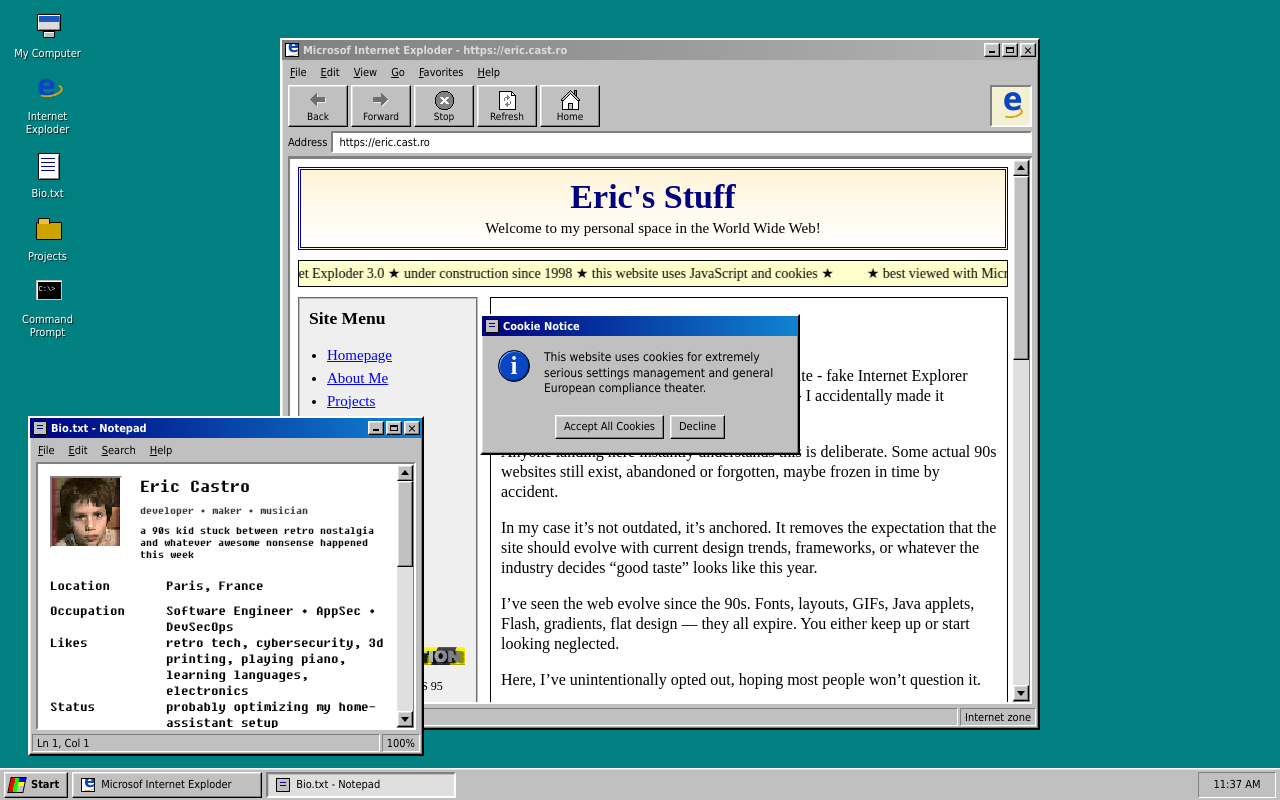
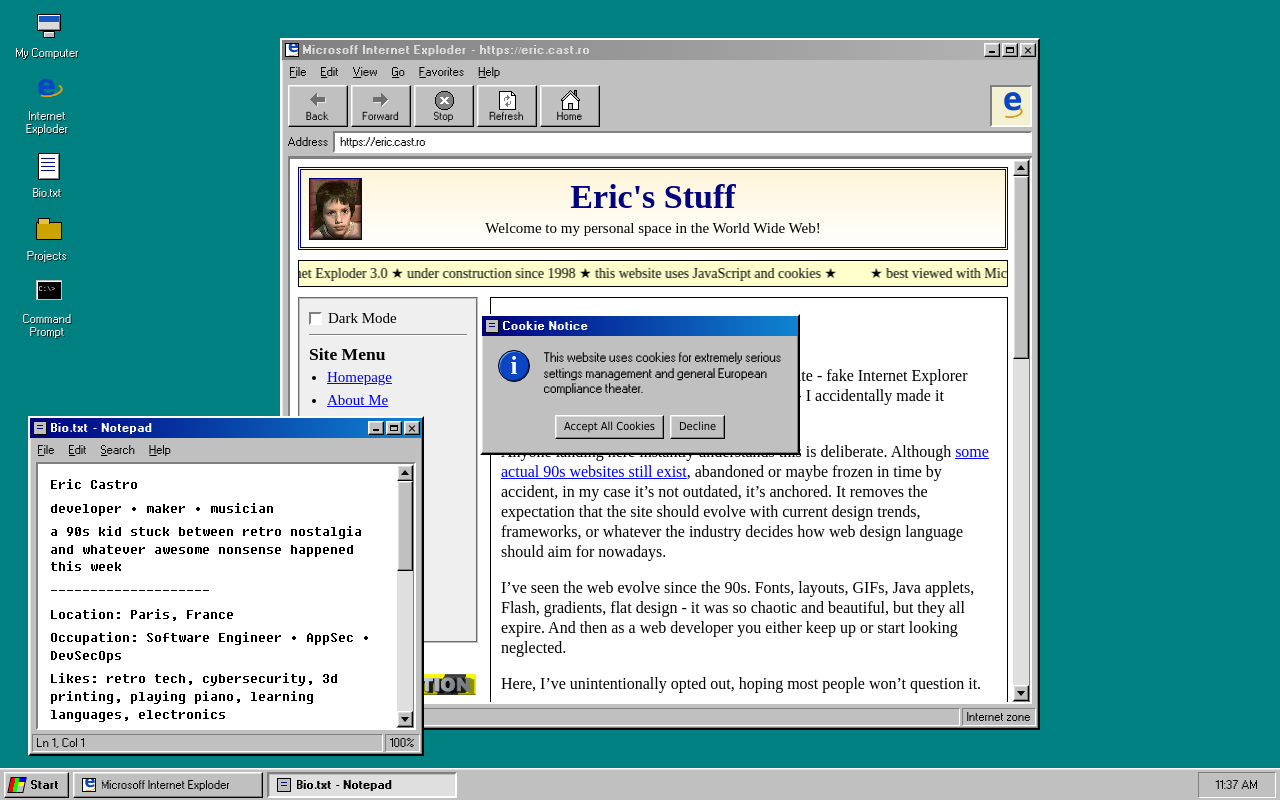
Before and after one commit to ericcastro/ericcastro.github.io, an Astro site: page / in a window 1280 px wide. Built offline with nearby package versions, Linux system fonts and the light colour scheme; Astro itself is replaced by a stand-in of ours.

Commit message:
Refine homepage links and bundled Win95 fonts

```diff
--- a/public/scripts/site-features.js
+++ b/public/scripts/site-features.js
@@ -15,6 +15,10 @@ const requestResultOk = document.getElementById("requestResultOk");
 const guestbookLink = document.getElementById("guestbookLink");
 const guestbookWidget = document.getElementById("guestbookWidget");
 const guestbookOk = document.getElementById("guestbookOk");
+const emailLink = document.getElementById("emailLink");
+const startMenuEmailLink = document.getElementById("startMenuEmailLink");
+const emailWidget = document.getElementById("emailWidget");
+const emailOk = document.getElementById("emailOk");
 const shutdownMenuItem = document.getElementById("shutdownMenuItem");
 const shutdownWidget = document.getElementById("shutdownWidget");
 const shutdownOk = document.getElementById("shutdownOk");
@@ -29,11 +33,12 @@ const dialogs = [
   myComputerWidget,
   requestResultWidget,
   guestbookWidget,
+  emailWidget,
   shutdownWidget
 ].filter(Boolean);
 let dialogZ = 60;
 const homeBrowserAddress = "https://eric.cast.ro";
-const homeBrowserTitle = "Microsof Internet Exploder - https://eric.cast.ro";
+const homeBrowserTitle = "Microsoff Internet Exploder - https://eric.cast.ro";
 const homeDocumentTitle = document.title;
 const homeBrowserContent = browserHomeTemplate?.innerHTML ?? browserContent?.innerHTML ?? "";
 
@@ -173,6 +178,27 @@ function initializeGuestbookWidget() {
   });
 }
 
+function initializeEmailWidget() {
+  if (!emailWidget || !emailOk) return;
+
+  function openWidget(event) {
+    event.preventDefault();
+    showDialog(emailWidget);
+  }
+
+  if (emailLink) {
+    bindTapActivation(emailLink, openWidget);
+  }
+
+  if (startMenuEmailLink) {
+    bindTapActivation(startMenuEmailLink, openWidget);
+  }
+
+  bindTapActivation(emailOk, () => {
+    hideDialog(emailWidget);
+  });
+}
+
 function initializeShutdownWidget() {
   if (!shutdownMenuItem || !shutdownWidget || !shutdownOk) return;
 
@@ -233,6 +259,7 @@ function initializeInfiniteScroll() {
       const chunk = doc.querySelector("[data-post-chunk]");
       const postElements = chunk ? Array.from(chunk.children) : [];
       postElements.forEach((post) => postsFeed.appendChild(post));
+      initializePostExternalLinks(postsFeed);
 
       nextPage += 1;
       postsFeed.dataset.nextPage = String(nextPage);
@@ -290,7 +317,7 @@ async function loadProjectIntoBrowser(slug, { push = true, replace = false } = {
   const nextUrl = fragment.getAttribute("data-browser-url") ?? `/projects/${slug}/`;
   const nextTitle = fragment.getAttribute("data-browser-title") ?? homeDocumentTitle;
   browserAddress.textContent = `https://eric.cast.ro${nextUrl}`;
-  browserWindowTitle.textContent = `Microsof Internet Exploder - https://eric.cast.ro${nextUrl}`;
+  browserWindowTitle.textContent = `Microsoff Internet Exploder - https://eric.cast.ro${nextUrl}`;
   document.title = nextTitle;
 
   if (replace) {
@@ -313,7 +340,19 @@ function restoreHomeBrowser({ push = true, replace = false } = {}) {
   } else if (push) {
     window.history.pushState({ view: "home" }, "", "/");
   }
+  initializePostExternalLinks(browserContent);
   initializeInfiniteScroll();
+}
+
+function initializePostExternalLinks(root = document) {
+  const origin = window.location.origin;
+  root.querySelectorAll(".post90s .markdown-body a[href]").forEach((link) => {
+    if (!(link instanceof HTMLAnchorElement)) return;
+    if (!/^https?:\/\//i.test(link.href)) return;
+    if (link.origin === origin) return;
+    link.target = "_blank";
+    link.rel = "noopener noreferrer";
+  });
 }
 
 function initializeProjectNavigation() {
@@ -389,7 +428,9 @@ initializeTheme();
 initializeCookieWidget();
 initializeMyComputerWidget();
 initializeGuestbookWidget();
+initializeEmailWidget();
 initializeShutdownWidget();
+initializePostExternalLinks(document);
 initializeInfiniteScroll();
 initializeProjectNavigation();
 
--- a/src/components/PostCard.astro
+++ b/src/components/PostCard.astro
@@ -22,5 +22,7 @@ const Content = rendered.Content;
       </>
     ) : null}
   </div>
-  <Content />
+  <div class="markdown-body post-body">
+    <Content />
+  </div>
 </article>
--- a/src/content/posts/2026-03-23-i-just-realized.md
+++ b/src/content/posts/2026-03-23-i-just-realized.md
@@ -6,14 +6,14 @@ featured: true
 ---
 By choosing a Windows 95 aesthetic for this site - fake Internet Explorer window, clunky UI, nostalgic 90s web design - I accidentally made it timeless.
 
-Anyone landing here instantly understands this is deliberate. Some actual 90s websites still exist, abandoned or forgotten, maybe frozen in time by accident.
+Anyone landing here instantly understands this is deliberate. Although [some actual 90s websites still exist](https://www.makeuseof.com/popular-90s-websites-running/), abandoned or maybe frozen in time by accident, in my case it’s not outdated, it’s anchored. It removes the expectation that the site should evolve with current design trends, frameworks, or whatever the industry decides how web design language should aim for nowadays.
 
-In my case it’s not outdated, it’s anchored. It removes the expectation that the site should evolve with current design trends, frameworks, or whatever the industry decides "good taste" looks like this year.
-
-I’ve seen the web evolve since the 90s. Fonts, layouts, GIFs, Java applets, Flash, gradients, flat design — they all expire. You either keep up or start looking neglected.
+I’ve seen the web evolve since the 90s. Fonts, layouts, GIFs, Java applets, Flash, gradients, flat design - it was so chaotic and beautiful, but they all expire. And then as a web developer you either keep up or start looking neglected.
 
 Here, I’ve unintentionally opted out, hoping most people won’t question it.
 
-The moment you frame something as retro, you freeze it in a way that stays legible over time. It becomes a reference rather than a failed attempt at relevance. No redesign pressure, no trend debt, no need to chase whatever comes next.
+The moment you frame something as retro, you freeze it in a way that stays legible over time. It becomes a reference rather than a failed attempt at staying relevant. No redesign pressure, no need to chase whatever comes next.
 
-Ironically, by going backwards, it stays understandable forever... or that's the idea. Although, it's funny because some of my peers are from the generation after mine and may have never even used a computer running windows 95 - so unless they were curious about what computing looked like in my time as a kid, they probably have no idea of what I'm trying to evoke here.
+Ironically, by going backwards, it stays understandable forever... or that's the idea.
+
+Although when I think about it, it's funny because some of my peers are from the generation after mine and may have never even used a computer running windows 95 - so unless they were curious about what computing looked like in my time as a kid, they probably have no idea of what I'm trying to evoke here lol.
--- a/src/pages/index.astro
+++ b/src/pages/index.astro
@@ -76,13 +76,13 @@ const personSchema = {
       class="window active"
       id="browser"
       data-window
-      data-title="Microsof Internet Exploder"
+      data-title="Microsoff Internet Exploder"
       style="left: 280px; top: 38px; width: 760px; height: 500px; z-index: 35;"
     >
         <div class="title-bar" data-drag-handle>
         <div class="title-left">
           <div class="title-icon ie"></div>
-          <div class="title-text" id="browserWindowTitle">Microsof Internet Exploder - https://eric.cast.ro</div>
+          <div class="title-text" id="browserWindowTitle">Microsoff Internet Exploder - https://eric.cast.ro</div>
         </div>
         <div class="title-buttons">
           <button class="win-btn min" data-action="minimize" aria-label="Minimize"></button>
@@ -113,17 +113,20 @@ const personSchema = {
           <div class="win-scroll-shell win-scroll-shell-flex">
             <div class="ie-page sunken win-scroll">
             <div class="retro-banner">
-              <h1>Eric's Stuff</h1>
-              <p>Welcome to my personal space in the World Wide Web!</p>
+              <img class="retro-banner-photo" src="/images/eric.gif" alt="Eric Castro" />
+              <div class="retro-banner-copy">
+                <h1>Eric's Stuff</h1>
+                <p>Welcome to my personal space in the World Wide Web!</p>
+              </div>
             </div>
 
             <div class="marquee-box">
               <div class="marquee-track" aria-label="Scrolling announcement">
                 <span>
-                  ★ best viewed with Microsof Internet Exploder 3.0 ★ under construction since 1998 ★ this website uses JavaScript and cookies ★
+                  ★ best viewed with Microsoff Internet Exploder 3.0 ★ under construction since 1998 ★ this website uses JavaScript and cookies ★
                 </span>
                 <span aria-hidden="true">
-                  ★ best viewed with Microsof Internet Exploder 3.0 ★ under construction since 1998 ★ this website uses JavaScript and cookies ★
+                  ★ best viewed with Microsoff Internet Exploder 3.0 ★ under construction since 1998 ★ this website uses JavaScript and cookies ★
                 </span>
               </div>
             </div>
@@ -131,6 +134,19 @@ const personSchema = {
             <div class="ie-layout">
               <div class="sidebar-column">
                 <aside class="sidebar90s">
+                  <button
+                    class="dark-toggle"
+                    id="darkModeToggle"
+                    type="button"
+                    role="checkbox"
+                    aria-checked="false"
+                  >
+                    <span class="dark-toggle-box" aria-hidden="true"></span>
+                    <span class="dark-toggle-label">Dark Mode</span>
+                  </button>
+
+                  <div class="sidebar-divider" aria-hidden="true"></div>
+
                   <h3>Site Menu</h3>
                   <ul>
                     <li><a href="/" data-browser-home>Homepage</a></li>
@@ -143,22 +159,15 @@ const personSchema = {
                   <ul>
                     <li><a href="https://www.linkedin.com/in/eric-castro-92b2975b/" target="_blank" rel="noreferrer">LinkedIn</a></li>
                     <li><a href="https://github.com/ericcastro/" target="_blank" rel="noreferrer">Github</a></li>
+                    <li><a href="https://www.last.fm/user/eric_castro" target="_blank" rel="noreferrer">Last.fm</a></li>
                     <li><a href="https://mastodon.social/@ericcastro" target="_blank" rel="noreferrer">Mastodon</a></li>
-                    <li><a href="mailto:hello@eric.ar" target="_blank" rel="noreferrer">E-mail</a></li>
+                    <li><a href="#" id="emailLink">E-mail</a></li>
                     <li><a href="#" id="guestbookLink">Guestbook</a></li>
                   </ul>
 
-                  <button
-                    class="dark-toggle"
-                    id="darkModeToggle"
-                    type="button"
-                    role="checkbox"
-                    aria-checked="false"
-                  >
-                    <span class="dark-toggle-box" aria-hidden="true"></span>
-                    <span class="dark-toggle-label">Dark Mode</span>
-                  </button>
+                </aside>
 
+                <div class="sidebar-construction">
                   <img
                     class="construction-gif"
                     alt="under construction"
@@ -167,8 +176,7 @@ const personSchema = {
                     height="27"
                     style="display:block;max-width:100%;height:auto;image-rendering:pixelated;"
                   />
-                  <div class="sidebar-powered">powered by EricOS 95</div>
-                </aside>
+                </div>
 
                 <div class="sidebar-badges">
                   <img
@@ -183,6 +191,10 @@ const personSchema = {
                     src="/images/banner-made-with-notepad.gif"
                     alt="Made with Notepad"
                   />
+                </div>
+
+                <div class="sidebar-powered">
+                  powered by <a href="/projects/ericos-95/">Eric OS 95</a>
                 </div>
               </div>
 
@@ -274,31 +286,22 @@ const personSchema = {
       <div class="window-content">
         <div class="win-scroll-shell win-scroll-shell-about">
           <div class="about-body sunken win-scroll">
-            <div class="hero-row">
-              <div class="avatar95 sunken">
-                <img src="/images/eric.gif" alt="Eric Castro" />
-              </div>
-              <div>
-                <h1>{aboutEntry.data.name}</h1>
-                <p class="tagline">{aboutEntry.data.tagline}</p>
-                <p class="about-intro">{aboutEntry.data.intro}</p>
-              </div>
-            </div>
-
-            <div class="info-grid">
-              <strong>Location</strong><span>{aboutEntry.data.location}</span>
-              <strong>Occupation</strong><span>{aboutEntry.data.occupation}</span>
-              <strong>Likes</strong><span>{aboutEntry.data.likes}</span>
-              <strong>Status</strong><span>{aboutEntry.data.status}</span>
-            </div>
-            <div class="divider95" aria-hidden="true">--------------------</div>
-            <h3>{aboutEntry.data.heading}</h3>
             <div
-              class="markdown-body editable-note"
+              class="markdown-body editable-note editable-note-full"
               contenteditable="true"
               spellcheck="false"
               aria-label="Editable About Me text"
             >
+              <p>{aboutEntry.data.name}</p>
+              <p>{aboutEntry.data.tagline}</p>
+              <p>{aboutEntry.data.intro}</p>
+              <p>--------------------</p>
+              <p>Location: {aboutEntry.data.location}</p>
+              <p>Occupation: {aboutEntry.data.occupation}</p>
+              <p>Likes: {aboutEntry.data.likes}</p>
+              <p>Status: {aboutEntry.data.status}</p>
+              <p>--------------------</p>
+              <p>{aboutEntry.data.heading}</p>
               <AboutContent />
             </div>
           </div>
@@ -399,8 +402,8 @@ const personSchema = {
       </div>
       <div class="window-content cmd-window-content">
         <div class="win-scroll-shell win-scroll-shell-fill">
-          <div class="cmd-shell sunken win-scroll">Microsof(R) Windows 95
-(C)Copyright Microsof Corp 1981-1995.
+          <div class="cmd-shell sunken win-scroll">Microsoff(R) Windows 95
+(C)Copyright Microsoff Corp 1981-1995.
 
 <span class="prompt">C:\&gt;</span> net user webmaster
 Name                Eric Castro
@@ -530,6 +533,31 @@ SITE     HTM
 
     <section
       class="window cookie-window is-hidden"
+      id="emailWidget"
+      role="dialog"
+      aria-live="polite"
+      aria-label="EricOS 95"
+      style="width: 290px; min-height: 0; z-index: 49;"
+    >
+      <div class="title-bar">
+        <div class="title-left">
+          <div class="title-icon note"></div>
+          <div class="title-text">EricOS 95</div>
+        </div>
+      </div>
+      <div class="window-content cookie-body">
+        <div class="alert-row">
+          <div class="alert-symbol info" aria-hidden="true"></div>
+          <p>You can contact me at eric(at)cast.ro</p>
+        </div>
+        <div class="cookie-actions">
+          <button class="ie-link-btn" id="emailOk" type="button">OK</button>
+        </div>
+      </div>
+    </section>
+
+    <section
+      class="window cookie-window is-hidden"
       id="shutdownWidget"
       role="dialog"
       aria-live="polite"
@@ -596,6 +624,15 @@ SITE     HTM
             </a>
             <a
               class="start-menu-item"
+              href="https://www.last.fm/user/eric_castro"
+              target="_blank"
+              rel="noreferrer"
+            >
+              <span class="title-icon ie start-menu-icon"></span>
+              <span>Last.fm</span>
+            </a>
+            <a
+              class="start-menu-item"
               href="https://mastodon.social/@ericcastro"
               target="_blank"
               rel="noreferrer"
@@ -605,9 +642,8 @@ SITE     HTM
             </a>
             <a
               class="start-menu-item"
-              href="mailto:hello@eric.ar"
-              target="_blank"
-              rel="noreferrer"
+              href="#"
+              id="startMenuEmailLink"
             >
               <span class="title-icon note start-menu-icon"></span>
               <span>E-mail</span>
--- a/src/styles/global.css
+++ b/src/styles/global.css
@@ -1,6 +1,19 @@
 @font-face {
   font-family: "Fixedsys Excelsior";
   src: url("/fonts/FSEX302.ttf") format("truetype");
+  font-display: swap;
+}
+
+@font-face {
+  font-family: "MS Sans Serif";
+  src: url("/fonts/ms-sans-serif.ttf/ms-sans-serif.ttf") format("truetype");
+  font-display: swap;
+}
+
+@font-face {
+  font-family: "MS Sans Serif";
+  src: url("/fonts/ms-sans-serif-bold.ttf/ms-sans-serif-bold.ttf") format("truetype");
+  font-weight: 700;
   font-display: swap;
 }
 
@@ -20,7 +33,8 @@
   --cmd-bg: #000000;
   --cmd-fg: #c0c0c0;
   --taskbar-h: 32px;
-  --font-ui: "MS Sans Serif", Tahoma, Geneva, sans-serif;
+  --font-ui: "MS Sans Serif";
+  --font-ui-spacing: 0.25px;
   --font-mono: "Perfect DOS VGA 437", "Courier New", monospace;
   --link: #0000ff;
   --visited: #800080;
@@ -124,19 +138,20 @@ a:visited {
   cursor: default;
 }
 
-.desktop-icon:focus {
-  outline: 1px dotted #fff;
-  outline-offset: 2px;
-}
-
 .desktop-icon.selected .icon-label {
   background: var(--selection);
+}
+
+.desktop-icon:focus .icon-label {
+  outline: 1px dotted #fff;
+  outline-offset: 1px;
 }
 
 .icon-label {
   display: inline-block;
   padding: 1px 2px;
   line-height: 1.2;
+  letter-spacing: var(--font-ui-spacing);
   text-shadow: 1px 1px 0 rgba(0, 0, 0, 0.7);
 }
 
@@ -494,6 +509,8 @@ a:visited {
   white-space: nowrap;
   overflow: hidden;
   text-overflow: ellipsis;
+  font-weight: 700;
+  letter-spacing: 0.6px;
 }
 
 .title-buttons {
@@ -595,6 +612,7 @@ a:visited {
   margin: 0 2px 0 2px;
   padding: 0 6px;
   background: var(--surface);
+  letter-spacing: var(--font-ui-spacing);
 }
 
 .menu-bar span {
@@ -636,6 +654,7 @@ a:visited {
   overflow: hidden;
   white-space: nowrap;
   text-overflow: ellipsis;
+  letter-spacing: var(--font-ui-spacing);
 }
 
 .status-bar > div:first-child {
@@ -714,6 +733,7 @@ a:visited {
   display: block;
   font-size: 10px;
   line-height: 1;
+  letter-spacing: var(--font-ui-spacing);
 }
 
 .toolbar-icon {
@@ -792,6 +812,7 @@ a:visited {
 
 .address-label {
   white-space: nowrap;
+  letter-spacing: var(--font-ui-spacing);
 }
 
 .address-box {
@@ -891,6 +912,7 @@ a:visited {
   border-right: 1px solid #000;
   border-bottom: 1px solid #000;
   box-shadow: inset -1px -1px 0 #808080, inset 1px 1px 0 #dfdfdf;
+  letter-spacing: var(--font-ui-spacing);
 }
 
 .win-scroll-button {
@@ -972,11 +994,27 @@ body.theme-dark .win-scroll-slot-fill {
 }
 
 .retro-banner {
-  text-align: center;
+  position: relative;
   padding: 10px 8px;
   margin-bottom: 10px;
   border: 3px double #000080;
   background: linear-gradient(180deg, #fff4d8, #fff);
+}
+
+.retro-banner-photo {
+  position: absolute;
+  left: 8px;
+  top: 50%;
+  width: 53px;
+  height: 62px;
+  transform: translateY(-50%);
+  image-rendering: pixelated;
+  border: 1px solid #000080;
+}
+
+.retro-banner-copy {
+  padding: 0 61px;
+  text-align: center;
 }
 
 .retro-banner h1 {
@@ -992,9 +1030,16 @@ body.theme-dark .win-scroll-slot-fill {
 }
 
 .sidebar-powered {
-  margin-top: 12px;
+  margin-top: 6px;
   font-size: 12px;
   text-align: center;
+}
+
+.sidebar-construction {
+  display: flex;
+  flex-direction: column;
+  align-items: center;
+  gap: 0;
 }
 
 .marquee-box {
@@ -1127,9 +1172,17 @@ body.theme-dark .dark-toggle {
   margin-top: 0;
 }
 
+.sidebar90s h3 {
+  margin-bottom: 4px;
+}
+
 .sidebar90s ul,
 .content90s ul {
   padding-left: 18px;
+}
+
+.sidebar90s ul {
+  margin: 0 0 10px;
 }
 
 .sidebar90s li,
@@ -1203,7 +1256,6 @@ body.theme-dark .infinite-status {
   width: 100%;
   min-height: 20px;
   padding: 0;
-  margin-top: 4px;
   display: flex;
   align-items: center;
   gap: 6px;
@@ -1245,10 +1297,16 @@ body.theme-dark .infinite-status {
   padding-top: 1px;
 }
 
+.sidebar-divider {
+  height: 2px;
+  margin: 6px 0 8px;
+  background: linear-gradient(to bottom, #808080 0 1px, #fff 1px 2px);
+}
+
 .sidebar-badges {
   display: grid;
   gap: 6px;
-  margin-top: 14px;
+  margin-top: 0;
 }
 
 .sidebar-badges img {
@@ -1410,66 +1468,15 @@ body.theme-dark .cookie-window .window-content {
   overflow: auto;
   font-family: "Fixedsys Excelsior", var(--font-mono);
   font-size: 16px;
-  line-height: 1.25;
+  line-height: 1.1;
   font-weight: 400;
-}
-
-.hero-row {
-  display: grid;
-  grid-template-columns: 78px 1fr;
-  gap: 12px;
-  margin-bottom: 10px;
-}
-
-.avatar95 {
-  width: 72px;
-  height: 72px;
-  position: relative;
-  background: linear-gradient(#f7d4b2 0 42%, #264d7d 42% 100%);
-}
-
-.avatar95::before {
-  content: "";
-  position: absolute;
-  left: 17px;
-  top: 11px;
-  width: 36px;
-  height: 36px;
-  border-radius: 50%;
-  background: #efc39e;
-  box-shadow: inset -2px -2px 0 rgba(0, 0, 0, 0.12);
-}
-
-.avatar95::after {
-  content: "";
-  position: absolute;
-  left: 14px;
-  top: 6px;
-  width: 42px;
-  height: 15px;
-  background: #21466e;
-  border-radius: 8px 8px 5px 5px;
-}
-
-.avatar95 img {
-  position: absolute;
-  inset: 0;
-  width: 100%;
-  height: 100%;
-  object-fit: cover;
-  image-rendering: pixelated;
-}
-
-.avatar95:has(img)::before,
-.avatar95:has(img)::after {
-  content: none;
 }
 
 .about-body h1,
 .about-body h3,
 .about-body p,
 .about-body strong {
-  margin: 0 0 8px;
+  margin: 0 0 6px;
   font-weight: 400;
 }
 
@@ -1478,10 +1485,13 @@ body.theme-dark .cookie-window .window-content {
 }
 
 .editable-note {
-  min-height: 96px;
   user-select: text;
   cursor: text;
   caret-color: #000;
+}
+
+.editable-note-full {
+  min-height: 100%;
 }
 
 .editable-note:focus {
@@ -1511,28 +1521,8 @@ body.theme-dark .cookie-window .window-content {
 }
 
 .about-body h1 {
-  font-size: 20px;
-  line-height: 1;
-}
-
-.tagline {
-  font-size: 12px;
-  line-height: 1;
-  color: #333;
-}
-
-.about-intro {
-  font-size: 12px;
-  line-height: 1;
-}
-
-.info-grid {
-  display: grid;
-  grid-template-columns: 106px 1fr;
-  gap: 1px 10px;
-  margin: 8px 0 12px;
-  font-size: 15px;
-  line-height: 1.05;
+  font-size: inherit;
+  line-height: inherit;
 }
 
 .divider95 {
@@ -1945,6 +1935,7 @@ body.theme-dark .cookie-window .window-content {
   flex: 0 0 auto;
   color: #000;
   touch-action: manipulation;
+  letter-spacing: 0.5px;
 }
 
 .start-btn.menu-open {
@@ -2028,6 +2019,7 @@ body.theme-dark .cookie-window .window-content {
   width: 100%;
   text-align: left;
   touch-action: manipulation;
+  letter-spacing: var(--font-ui-spacing);
 }
 
 .start-menu-item:visited {
@@ -2118,7 +2110,9 @@ body.theme-dark .cookie-window .window-content {
   align-items: center;
   gap: 6px;
   color: #000;
+  font-weight: 400;
   touch-action: manipulation;
+  letter-spacing: var(--font-ui-spacing);
 }
 
 .task-btn.active {
@@ -2128,6 +2122,8 @@ body.theme-dark .cookie-window .window-content {
   border-right: 2px solid #fff;
   border-bottom: 2px solid #fff;
   box-shadow: inset 1px 1px 0 #00000022;
+  font-weight: 700;
+  letter-spacing: 0.45px;
 }
 
 .task-icon {
@@ -2142,6 +2138,7 @@ body.theme-dark .cookie-window .window-content {
   overflow: hidden;
   text-overflow: ellipsis;
   white-space: nowrap;
+  letter-spacing: var(--font-ui-spacing);
 }
 
 .tray-box {
@@ -2156,6 +2153,7 @@ body.theme-dark .cookie-window .window-content {
   border-bottom: 1px solid #fff;
   box-shadow: none;
   padding: 4px 8px;
+  letter-spacing: var(--font-ui-spacing);
 }
 
 .start-btn > span:last-child,
@@ -2288,6 +2286,16 @@ body.theme-dark .cookie-window .window-content {
 
   .retro-banner {
     padding: 8px 6px;
+  }
+
+  .retro-banner-photo {
+    left: 6px;
+    width: 45px;
+    height: 53px;
+  }
+
+  .retro-banner-copy {
+    padding: 0 51px;
   }
 
   .retro-banner h1 {
@@ -2382,6 +2390,15 @@ body.theme-dark .cookie-window .window-content {
     font-size: 18px;
   }
 
+  .retro-banner-photo {
+    width: 41px;
+    height: 48px;
+  }
+
+  .retro-banner-copy {
+    padding: 0 44px;
+  }
+
   .content90s,
   .ie-page {
     font-size: 12px;
```
Also changed, not shown: public/fonts/ms-sans-serif-bold.ttf/license.txt (added), public/fonts/ms-sans-serif-bold.ttf/ms-sans-serif-bold.ttf (added), public/fonts/ms-sans-serif-bold.ttf/readme.txt (added), public/fonts/ms-sans-serif.ttf/license.txt (added), public/fonts/ms-sans-serif.ttf/ms-sans-serif.ttf (added), public/fonts/ms-sans-serif.ttf/readme.txt (added).
